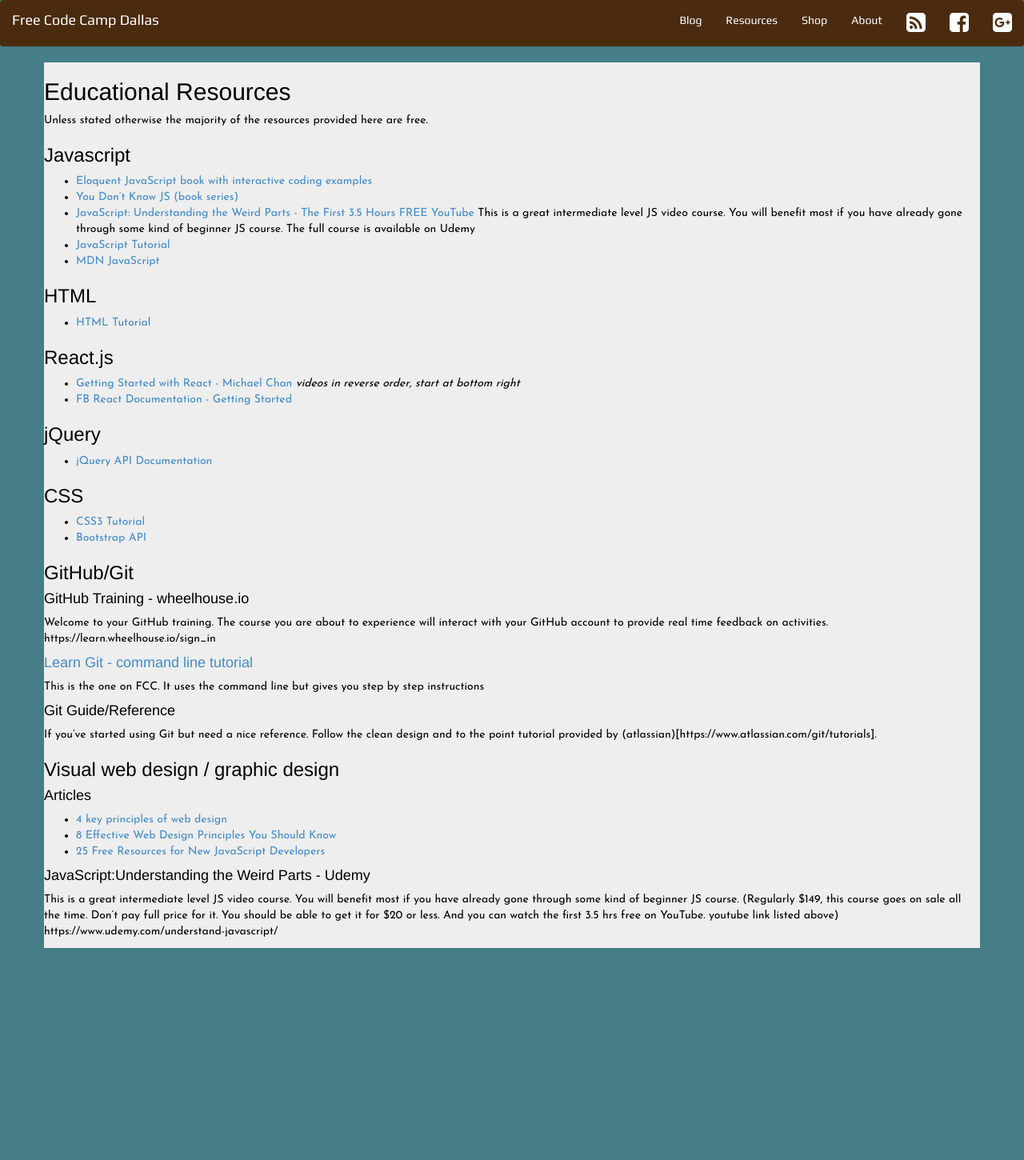
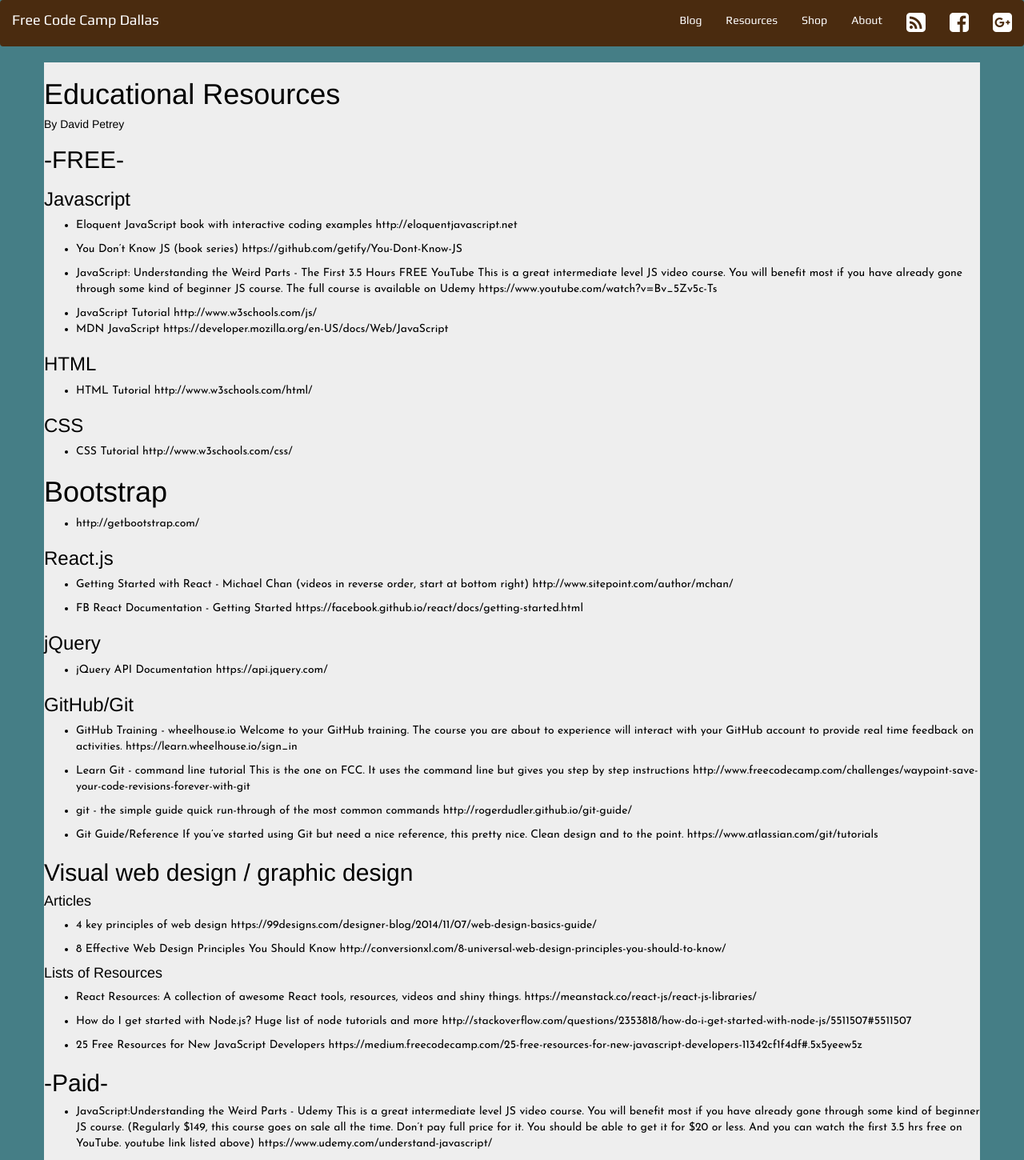
Before and after one commit to dallassoftwaredevelopers/freecodecampdallas.github.io, a Jekyll site: the page built from resources/index.md, in a window 1280 px wide. Shown: the whole page at 80% size. Built offline with Jekyll 4.4.1, drawn with Linux system fonts in a browser that asks for light colours; before the commit the page ends 1185 px from its top, so only the background shows below that.

Commit message:
Updated Resources

```diff
--- a/resources/index.md
+++ b/resources/index.md
@@ -7,58 +7,86 @@ sitemap:
 
 ---
 
-## Educational Resources ##
+# Educational Resources
+##### By David Petrey
+## -FREE-
 
-Unless stated otherwise the majority of the resources provided here are free.
+### Javascript
+* Eloquent JavaScript
+book with interactive coding examples
+http://eloquentjavascript.net
 
-### Javascript ###
+* You Don't Know JS (book series)
+https://github.com/getify/You-Dont-Know-JS
 
-- [Eloquent JavaScript book with interactive coding examples](http://eloquentjavascript.net)
-- [You Don't Know JS (book series)](https://github.com/getify/You-Dont-Know-JS)
-- [JavaScript: Understanding the Weird Parts - The First 3.5 Hours FREE YouTube](https://www.youtube.com/watch?v=Bv_5Zv5c-Ts)
-  This is a great intermediate level JS video course. You will benefit most if you have already gone through some kind of beginner JS course. The full course is available on Udemy
-- [JavaScript Tutorial](http://www.w3schools.com/js/)
-- [MDN JavaScript](https://developer.mozilla.org/en-US/docs/Web/JavaScript)
+* JavaScript: Understanding the Weird Parts - The First 3.5 Hours FREE YouTube
+This is a great intermediate level JS video course. You will benefit most if you have already gone through some kind of beginner JS course. The full course is available on Udemy
+https://www.youtube.com/watch?v=Bv_5Zv5c-Ts
 
-### HTML ###
+* JavaScript Tutorial http://www.w3schools.com/js/
+* MDN JavaScript https://developer.mozilla.org/en-US/docs/Web/JavaScript
 
-- [HTML Tutorial](http://www.w3schools.com/html/)
+### HTML
+* HTML Tutorial http://www.w3schools.com/html/
 
-### React.js ###
-- [Getting Started with React - Michael Chan](http://www.sitepoint.com/author/mchan/) _videos in reverse order, start at bottom right_
-- [FB React Documentation - Getting Started](https://facebook.github.io/react/docs/getting-started.html)
+### CSS
+* CSS Tutorial http://www.w3schools.com/css/
 
-### jQuery ###
-- [jQuery API Documentation](https://api.jquery.com/)
+# Bootstrap
+* http://getbootstrap.com/
 
-### CSS ###
-- [CSS3 Tutorial](http://www.w3schools.com/css/)
-- [Bootstrap API](http://bootstrapdocs.com/v3.1.1/docs/javascript/)
+### React.js
+* Getting Started with React - Michael Chan
+(videos in reverse order, start at bottom right)
+http://www.sitepoint.com/author/mchan/
 
+* FB React Documentation - Getting Started https://facebook.github.io/react/docs/getting-started.html
 
-### GitHub/Git ###
+### jQuery
+* jQuery API Documentation https://api.jquery.com/
 
-#### GitHub Training - wheelhouse.io ####
+### GitHub/Git
+* GitHub Training - wheelhouse.io
 Welcome to your GitHub training. The course you are about to experience will interact with your GitHub account to provide real time feedback on activities.
 https://learn.wheelhouse.io/sign_in
 
-#### [Learn Git - command line tutorial](http://www.freecodecamp.com/challenges/waypoint-save-your-code-revisions-forever-with-git) ####
+* Learn Git - command line tutorial
 This is the one on FCC. It uses the command line but gives you step by step instructions
+http://www.freecodecamp.com/challenges/waypoint-save-your-code-revisions-forever-with-git
+
+* git - the simple guide
+quick run-through of the most common commands
+http://rogerdudler.github.io/git-guide/
+
+* Git Guide/Reference
+If you've started using Git but need a nice reference, this pretty nice. Clean design and to the point.
+https://www.atlassian.com/git/tutorials
+
+## Visual web design / graphic design
+
+#### Articles
+
+* 4 key principles of web design https://99designs.com/designer-blog/2014/11/07/web-design-basics-guide/
+
+* 8 Effective Web Design Principles You Should Know http://conversionxl.com/8-universal-web-design-principles-you-should-to-know/
+
+#### Lists of Resources
 
 
-#### Git Guide/Reference ####
+* React Resources:
+A collection of awesome React tools, resources, videos and shiny things.
+https://meanstack.co/react-js/react-js-libraries/
 
-If you've started using Git but need a nice reference. Follow the clean design and to the point tutorial provided by (atlassian)[https://www.atlassian.com/git/tutorials].
+* How do I get started with Node.js?
+Huge list of node tutorials and more
+http://stackoverflow.com/questions/2353818/how-do-i-get-started-with-node-js/5511507#5511507
 
-### Visual web design / graphic design ###
+* 25 Free Resources for New JavaScript Developers
+https://medium.freecodecamp.com/25-free-resources-for-new-javascript-developers-11342cf1f4df#.5x5yeew5z
 
-#### Articles ####
 
-- [4 key principles of web design](https://99designs.com/designer-blog/2014/11/07/web-design-basics-guide/)
-- [8 Effective Web Design Principles You Should Know ](http://conversionxl.com/8-universal-web-design-principles-you-should-to-know/)
-- [25 Free Resources for New JavaScript Developers ](https://medium.freecodecamp.com/25-free-resources-for-new-javascript-developers-11342cf1f4df#.5x5yeew5z)
+## -Paid-
 
-#### JavaScript:Understanding the Weird Parts - Udemy ####
-
+* JavaScript:Understanding the Weird Parts - Udemy
 This is a great intermediate level JS video course. You will benefit most if you have already gone through some kind of beginner JS course. (Regularly $149, this course goes on sale all the time. Don't pay full price for it. You should be able to get it for $20 or less. And you can watch the first 3.5 hrs free on YouTube. youtube link listed above)
 https://www.udemy.com/understand-javascript/
```
